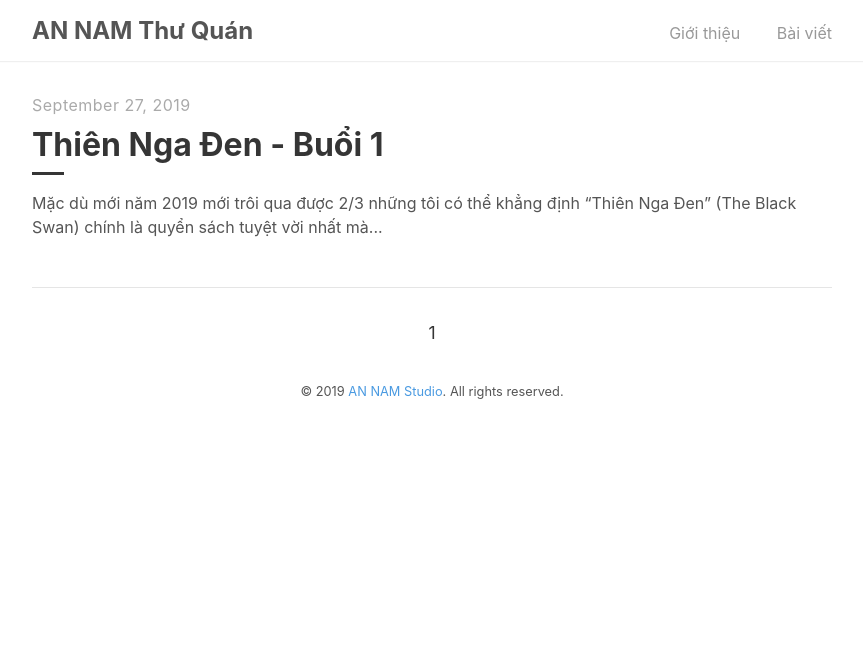
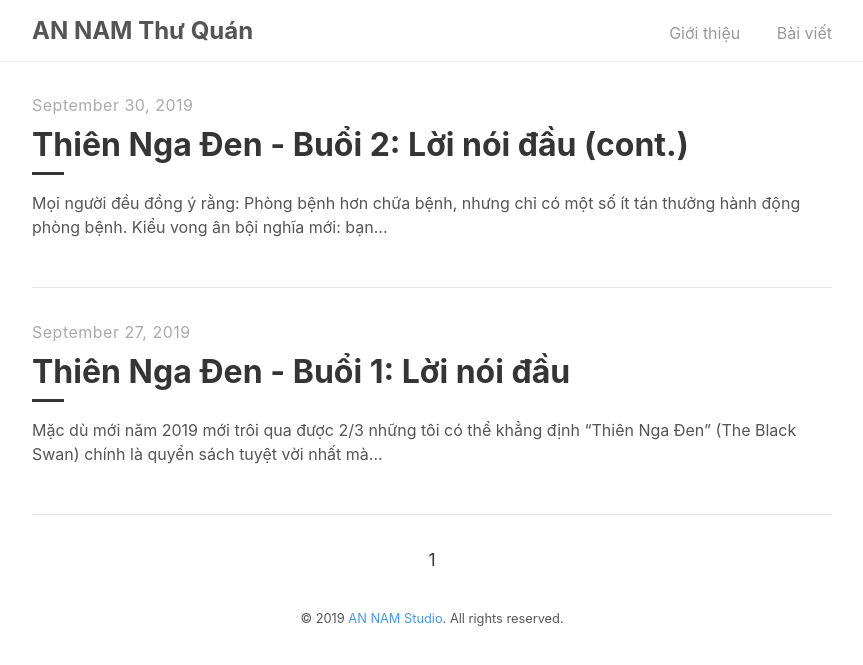
Before and after one commit to AnNamThuQuan/annamthuquan.github.io, a Jekyll site: the page built from index.html, in a window 1280 px wide. Shown: the top 665 px of the page, without its empty margins (208-1071 px from the left). Built offline with Jekyll 4.4.1, drawn with Linux system fonts in a browser that asks for light colours; the list of posts is cut into pages by our own code.

Commit message:
The black swan p2

```diff
--- a/_posts/2019-09-27-the-black-swan-p1.md
+++ b/_posts/2019-09-27-the-black-swan-p1.md
@@ -1,10 +1,10 @@
 ---
 layout: post
-title: "Thiên Nga Đen - Buổi 1"
+title: "Thiên Nga Đen - Buổi 1: Lời nói đầu"
 author: "AN NAM Thư Quán"
 ---
 
-Mặc dù mới năm 2019 mới trôi qua được 2/3 những tôi có thể khẳng định "Thiên Nga Đen" (The Black Swan) chính là quyển sách tuyệt vời nhất mà tôi đã đọc trong năm nay. Một cuốn sách tuyệt vời về sự bất định, về những thứ không thể dự đoán trước. Vả "Thiên Nga Đen" cũng chính là quyển sách đầu tiên mà tôi sẽ tóm tắt tại AN NAM Thư Quán!
+Mặc dù mới năm 2019 mới trôi qua được 2/3 những tôi có thể khẳng định "Thiên Nga Đen" (The Black Swan) chính là quyển sách tuyệt vời nhất mà tôi đã đọc trong năm nay. Một cuốn sách tuyệt vời về sự bất định, về những thứ không thể dự đoán trước. Và "Thiên Nga Đen" cũng chính là quyển sách đầu tiên mà tôi sẽ tóm tắt tại AN NAM Thư Quán!
 
 Hãy bắt đầu với buổi đầu tiên:
 
--- /dev/null
+++ b/_posts/2019-09-30-the-black-swan-p2.md
@@ -0,0 +1,21 @@
+---
+layout: post
+title: "Thiên Nga Đen - Buổi 2: Lời nói đầu (cont.)"
+author: "AN NAM Thư Quán"
+---
+
+> Mọi người đều đồng ý rằng: Phòng bệnh hơn chữa bệnh, nhưng chỉ có một số ít tán thưởng hành động phòng bệnh.
+
+
+**Kiểu vong ân bội nghĩa mới:** bạn đã bao giờ được nghe kể về những họa sĩ, những nhà thơ, hay nhà văn mà mãi cho đến sau khi họ chết thì tên tuổi và những tác phẩm của họ mới được biết đến? Chúng ta sẵn sàng tưởng thưởng những vị anh hùng, những người mà chúng ta được chứng kiến sự can đảm của họ và có bằng chứng cho sự can đảm ấy. Vậy còn những vị anh hùng thầm lặng, những người  mà không hề có bằng chứng cho sự can đảm và ý chí của họ? Thế giới ngày nay tồn tại rất nhiều vị anh hùng thầm lặng như vậy, và thậm chí có những người vì một lý do nào đó còn bị xã hội, và những người xung quanh kỳ thị, khinh miệt cho tận đến lúc chết. Ai sẽ công nhận họ?
+
+
+**Cuộc sống rất bất thường:** Nếu muốn biết tính khí, đạo đức của một người, bạn cần phải quan sát anh ta dưới những cuộc thử thách cam go, chứ không phải qua lăng kính màu hồng của cuộc sống thường nhật. Mức độ nguy hiểm của một tên tội phạm không thể đánh giá qua những việc mà hắn vẫn làm trong một *ngày bình thường*. Hầu hết mọi sự kiện trong đời sống xã hội đều được tạo ra bởi những cú sốc, những đột biến hiếm hoi, trong khi mọi nghiên cứu về đời sống xã hội lại chỉ tập trung vào những gì *"thông thường"*.
+
+
+**Chủ nghĩa hiện thực Plato:** là khi đầu óc chúng ta ưu tiên cho những thứ có cấu trúc chính xác, dễ kiểm soát hơn những đối tượng có cấu trúc lộn xộn, khó kiểm soát. (VD: khi chúng ta nhầm lẫn giữa bản đồ với lãnh thổ). Và điều đó khiến chúng ta nghĩ rằng mình hiểu biết nhiều hơn so với vốn kiến thức mà bản thân thực sự có. Trên thực tế, các mô hình và khuôn mẫu, các hình thái Plato, vẫn luôn tồn tại nhưng không phải luôn luôn đúng, chúng chỉ sai trong một số ứng dụng cụ thể. Vấn đề là:
+
+* Bạn không biết trước được sẽ sai chỗ nào cho đến khi nó thực sự xảy ra
+* Sai lầm thường dẫn đến hậu quả khủng khiếp
+
+> Những hình thái Plato giống như những liều thuốc cực kỳ công hiệu, nhưng lại ẩn chứa trong mình tác dụng phụ, tuy ngẫu nhiên nhưng rất khốc liệt.
```
